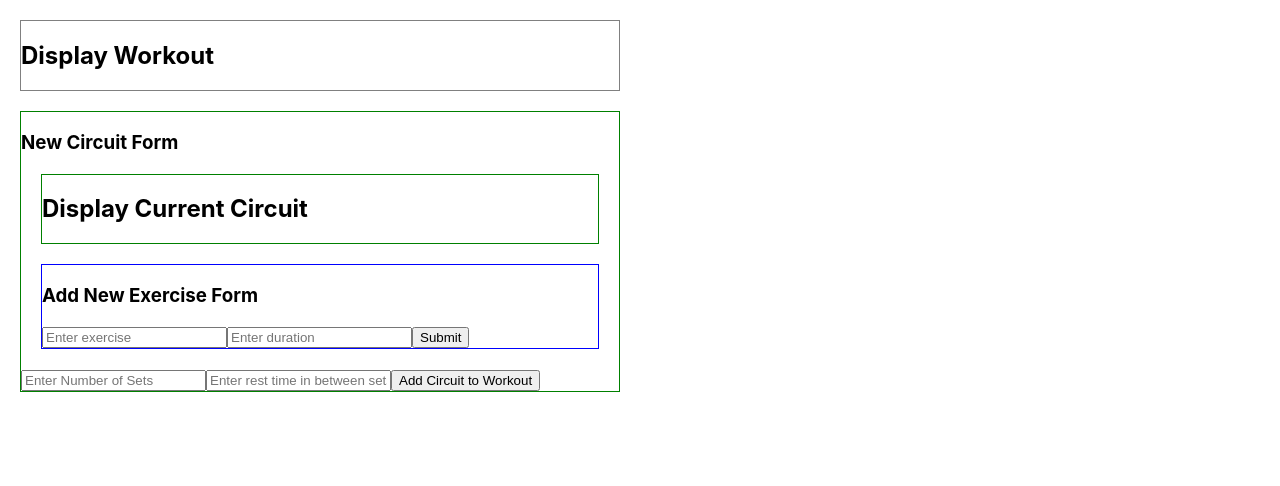
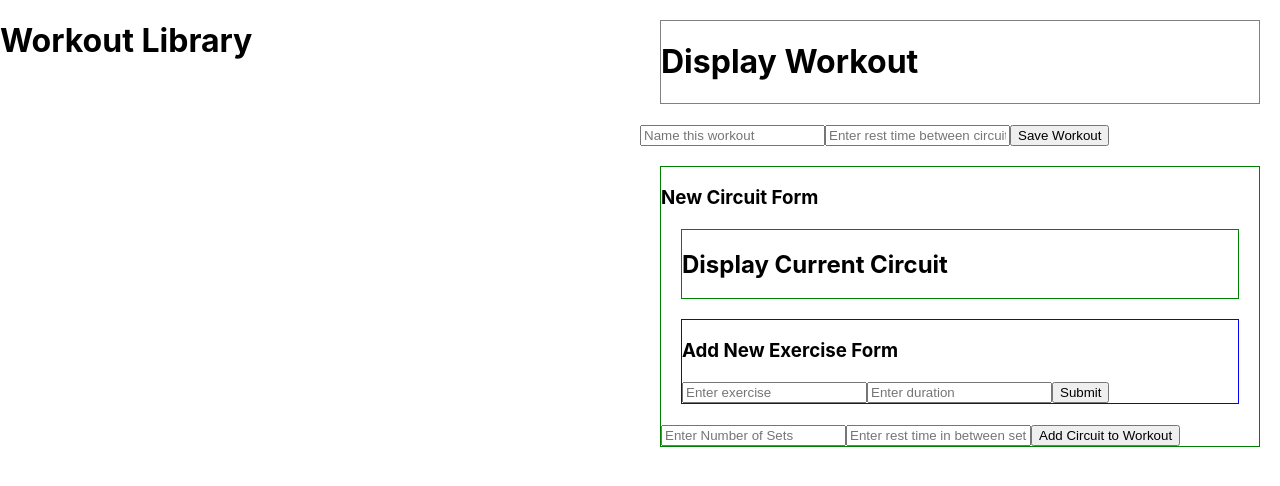
Before and after one commit to achesson/circuit-timer, a React (Create React App) app: page / in a window 1280 px wide. Shown: the top 486 px of the page. Built offline with nearby package versions, Linux system fonts and the light colour scheme.

Commit message:
can save a workout to the library woooo

```diff
--- a/src/App.js
+++ b/src/App.js
@@ -1,11 +1,18 @@
 //import logo from './logo.svg';
 import './App.css';
 import React, {useState} from 'react';
-import DisplayWorkout from './components/DisplayWorkout';
+import DisplayWorkoutLibrary from './components/DisplayWorkoutLibrary';
 import AddWorkout from './components/AddWorkout';
 
 function App() {
   const [workoutLibrary, setWorkoutLibrary] = useState([]);
+
+  const addWorkoutToLibrary = (newWorkout) => {
+    console.log(newWorkout);
+    let newWorkoutLibrary = [...workoutLibrary, newWorkout];
+    setWorkoutLibrary(workoutLibrary => newWorkoutLibrary);
+
+  }
 
 
 
@@ -13,8 +20,8 @@ function App() {
     <div className="App">
 
 
-
-      <AddWorkout addWorkoutCb = {workout => AddWorkout(workout)}/>
+      <DisplayWorkoutLibrary workoutLibrary={workoutLibrary} />
+      <AddWorkout addWorkoutToLibraryCb = {workout => addWorkoutToLibrary(workout)}/>
 
 
 
--- a/src/components/AddCircuit.js
+++ b/src/components/AddCircuit.js
@@ -48,7 +48,7 @@ function AddCircuit(props) {
     //add rest between sets
     newCircuit.restTimeBetweenSets= formData.restTimeBetweenSets;
 
-    //add circuit
+    //pass to parent
     props.addCircuitToWorkoutCb(newCircuit);
 
     //reset
@@ -56,7 +56,7 @@ function AddCircuit(props) {
     setExercises([]);
     setFormData(EmptyFormData)
     let newCircuitNamesIX = circuitNamesIX + 1;
-    setCircuitNamesIX(newCircuitNamesIX);
+    setCircuitNamesIX(circuitNamesIX => newCircuitNamesIX);
   }
 
 
--- a/src/components/AddWorkout.js
+++ b/src/components/AddWorkout.js
@@ -3,25 +3,81 @@ import AddCircuit from "./AddCircuit";
 import DisplayWorkout from "./DisplayWorkout"
 
 
-
+const EmptyFormData = {
+  workoutName: "",
+  restBetweenCircuits: ""
+}
 
 
 function AddWorkout(props) {
-
+  const [formData, setFormData] = useState(EmptyFormData);
   const [workout, setWorkout] = useState([]);
+  const [circuits, setCircuits] = useState([]);
+  const [workoutID, setWorkoutID] = useState(0);
 
 
   const addCircuitToWorkout = (newCircuit) => {
-    console.log(newCircuit);
-    let newWorkout = [...workout, newCircuit];
-    setWorkout(workout => newWorkout);
+    //console.log(newCircuit);
+    let newCircuits = [...circuits, newCircuit];
+    setCircuits(circuits => newCircuits);
 
   }
+
+  const handleSubmit = (e) => {
+    console.log("Add workout submit")
+    e.preventDefault();
+
+
+    let newWorkout = [...workout]
+
+    //add new workout properties
+    newWorkout.circuits = circuits;
+    newWorkout.workoutID = workoutID;
+    newWorkout.workoutName = formData.workoutName;
+    newWorkout.restBetweenCircuits = formData.restBetweenCircuits;
+
+    //pass to parent
+    props.addWorkoutToLibraryCb(newWorkout);
+
+    //reset
+    let nextWorkoutID = workoutID + 1;
+    setWorkoutID(workoutID => nextWorkoutID);
+    setCircuits([]);
+    setFormData(EmptyFormData);
+
+  }
+
+  const handleChange = e => {
+
+    let { name , value } = e.target; //extract data
+    let newFormData = {...formData}; //make copy of the state
+    newFormData[name] = value; //update state
+    setFormData(formData => newFormData); //set state
+
+  };
 
     return (
       <div className="AddWorkout">
 
-          <DisplayWorkout workout={workout}/>
+          <DisplayWorkout circuits={circuits}/>
+          <form onSubmit={e => handleSubmit(e)}>
+          <input
+            type="text"
+            name="workoutName"
+            placeholder="Name this workout"
+            value={formData.workoutName}
+            onChange={e => handleChange(e)}
+          />
+
+        <input
+            type="text"
+            name="restBetweenCircuits"
+            placeholder="Enter rest time between circuits"
+            value={formData.restBetweenCircuits}
+            onChange={e => handleChange(e)}
+          />
+          <button type="submit"> Save Workout </button>
+            </form>
           <AddCircuit addCircuitToWorkoutCb={circuit => addCircuitToWorkout(circuit)}/>
 
 
--- a/src/components/DisplayWorkout.js
+++ b/src/components/DisplayWorkout.js
@@ -2,14 +2,18 @@ import React from "react";
 import './DisplayWorkout.css';
 
 function DisplayWorkout(props) {
-  let w = props.workout;
+  let w = props.circuits;
 
     return (
       <div className="DisplayWorkout">
-          <h2> Display Workout</h2>
-          {w.map(circuit =>
-              circuit.exercises.map(e =>
-                <h3 key = {e.id}>{e.exerciseName}{e.durationTime}</h3>))}
+          <h1> Display Workout</h1>
+          {w.map(circuit => {
+              return circuit.exercises.map(e => (
+                <h2 key={circuit.name}>
+                {e.exerciseName } {' '} {e.durationTime }</h2>
+                ))})}
+
+
 
 
       </div>
--- /dev/null
+++ b/src/components/DisplayWorkoutLibrary.js
@@ -0,0 +1,19 @@
+import React from "react";
+import './DisplayWorkoutLibrary.css';
+
+function DisplayWorkoutLibrary(props) {
+
+
+    return (
+      <div className="DisplayWorkoutLibrary">
+          <h1> Workout Library </h1>
+          { props.workoutLibrary.map(w => <h2 key={w.workoutID}>{w.workoutName}</h2> )}
+
+
+
+
+      </div>
+    );
+  }
+
+  export default DisplayWorkoutLibrary;
```
Also changed, not shown: src/components/DisplayWorkoutLibrary.css (added).
